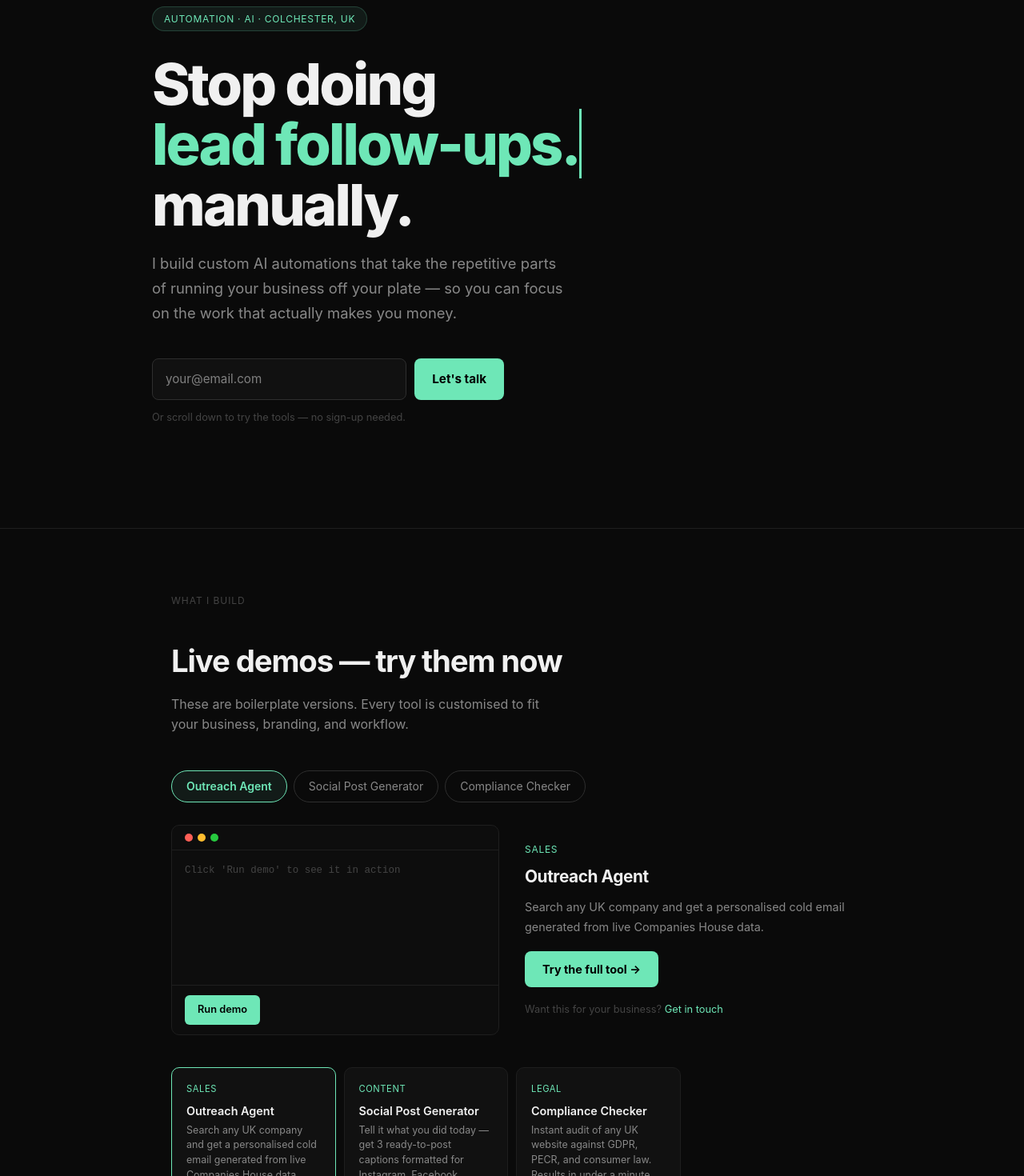
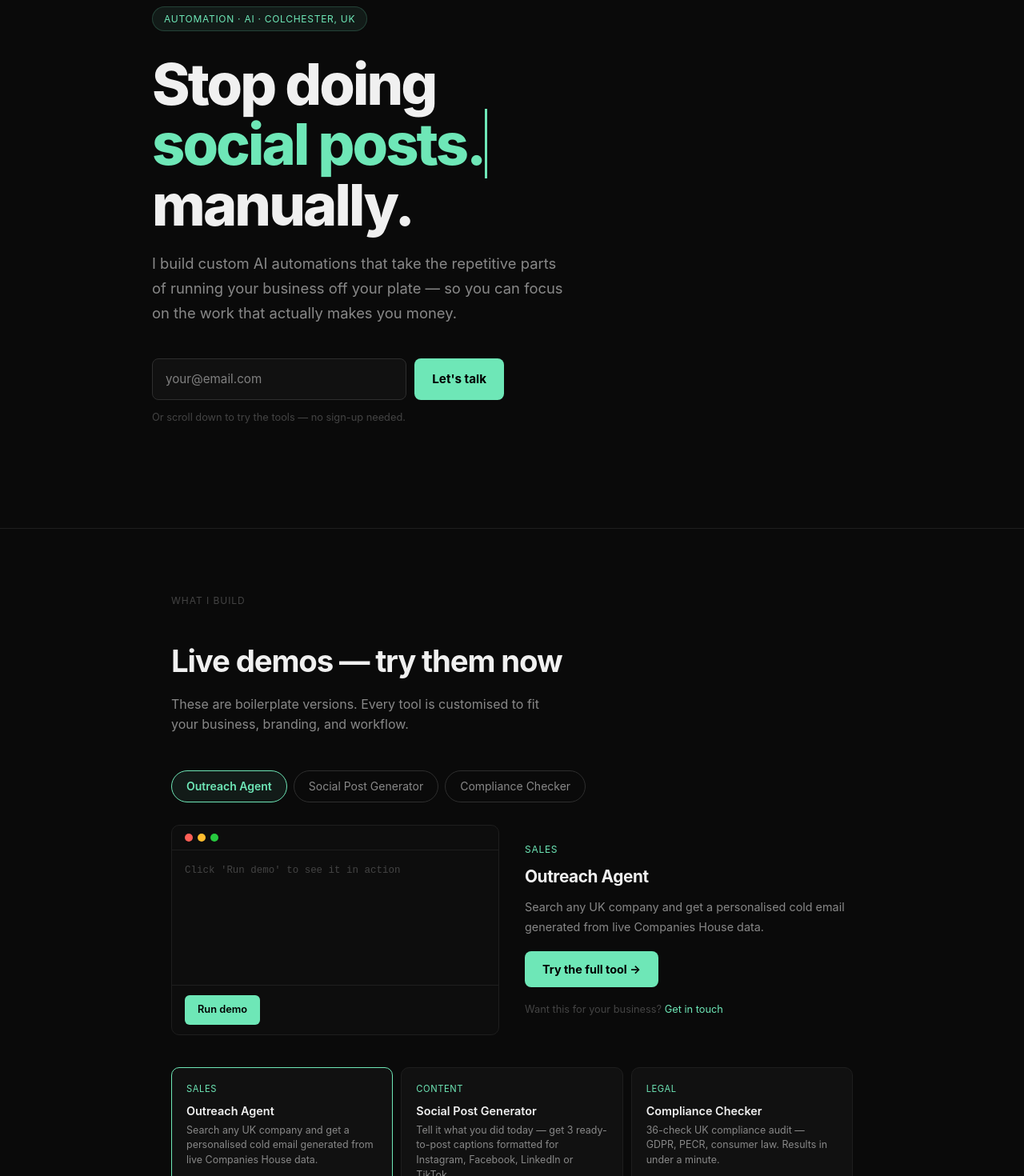
Before and after one commit to reverendish/ish-portfolio, a Next.js app: page / in a window 1280 px wide. Shown: the part 140-1610 px from the top of the page at 80% size. Built offline with nearby package versions, Linux system fonts and the light colour scheme.

Commit message:
Remove quote builder and review request demos from homepage

```diff
--- a/app/page.tsx
+++ b/app/page.tsx
@@ -52,17 +52,13 @@ const DEMOS: Record<string, { lines: string[]; color: string }> = {
     color: "#6ee7b7",
     lines: ["Input: Jake Tokley, TikTok ads, Colchester...", "Generating personalised pitch...", "────────────────────────────", "Hey Jake, fellow Colchester person here.", "Saw your post about the TikTok ad work.", "I build scripts + briefs with AI —", "might save you a few hours a week.", "Worth a quick chat?"],
   },
-  review: {
-    color: "#a78bfa",
-    lines: ["Input: Dave, boiler install, Chelmer Gas...", "Generating review request...", "────────────────────────────", "Hi Dave, great working with you!", "If you were happy with the boiler install,", "we'd really appreciate a Google review —", "takes 30 seconds and helps us a lot.", "[GOOGLE REVIEW LINK]  — Chelmer Gas"],
-  },
   social: {
     color: "#f59e0b",
     lines: ["Input: plumber, fitted boiler in Chelmsford...", "Generating 3 captions...", "────────────────────────────", "✅ Another boiler installation done in Essex.", "", "🔥 Nothing beats knowing a family's warm.", "", "❓ How old is your boiler?", "#PlumberLife #Essex #Chelmsford"],
   },
-  quote: {
-    color: "#60a5fa",
-    lines: ["Input: Sarah Mills, kitchen refit, £3,200...", "Generating quote...", "────────────────────────────", "QUOTE — ref #2026-047", "Client: Sarah Mills", "Work: Kitchen refit & tiling", "Total: £3,200 + VAT", "Valid: 7 July 2026 · 50% deposit on acceptance."],
+  compliance: {
+    color: "#a78bfa",
+    lines: ["Input: https://example-estate-agent.co.uk...", "Running 36 checks across 6 categories...", "────────────────────────────", "✗ Cookie consent banner missing (PECR)", "✗ ICO registration number not found", "✓ HTTPS / SSL", "✓ Privacy policy present", "Score: 62/100 · 3 critical issues"],
   },
 };
 
@@ -108,7 +104,7 @@ function ToolDemo({ toolKey }: { toolKey: string }) {
 const TOOLS = [
   { key: "outreach", href: "/tools/outreach-agent", title: "Outreach Agent", tag: "Sales", desc: "Search any UK company and get a personalised cold email generated from live Companies House data." },
   { key: "social", href: "https://social.ishsitotombe.co.uk", title: "Social Post Generator", tag: "Content", desc: "Tell it what you did today — get 3 ready-to-post captions formatted for Instagram, Facebook, LinkedIn or TikTok." },
-  { key: "compliance", href: "https://compliance.ishsitotombe.co.uk", title: "Compliance Checker", tag: "Legal", desc: "Instant audit of any UK website against GDPR, PECR, and consumer law. Results in under a minute." },
+  { key: "compliance", href: "https://compliance.ishsitotombe.co.uk", title: "Compliance Checker", tag: "Legal", desc: "36-check UK compliance audit — GDPR, PECR, consumer law. Results in under a minute." },
 ];
 
 function ContactForm() {
@@ -148,7 +144,7 @@ function ContactForm() {
 }
 
 export default function Home() {
-  const typed = useTyping(["review requests.", "lead follow-ups.", "quote generation.", "social posts.", "customer onboarding."]);
+  const typed = useTyping(["lead follow-ups.", "social posts.", "customer onboarding."]);
   const [email, setEmail] = useState("");
   const [heroSubmitted, setHeroSubmitted] = useState(false);
   const [activeDemo, setActiveDemo] = useState("outreach");
@@ -237,7 +233,7 @@ export default function Home() {
           </div>
         </FadeIn>
         <FadeIn delay={200}>
-          <div style={{ display: "grid", gridTemplateColumns: "repeat(4, 1fr)", gap: "10px", marginTop: "40px" }}>
+          <div style={{ display: "grid", gridTemplateColumns: "repeat(3, 1fr)", gap: "10px", marginTop: "40px" }}>
             {TOOLS.map(t => (
               <Link key={t.key} href={t.href} style={{ display: "block", padding: "18px", background: "var(--surface)", border: `1px solid ${activeDemo === t.key ? "var(--accent)" : "var(--border)"}`, borderRadius: "10px", textDecoration: "none", transition: "border-color 0.2s" }}>
                 <div style={{ fontSize: "0.7rem", color: "var(--accent)", textTransform: "uppercase", letterSpacing: "0.05em", marginBottom: "6px" }}>{t.tag}</div>
```
